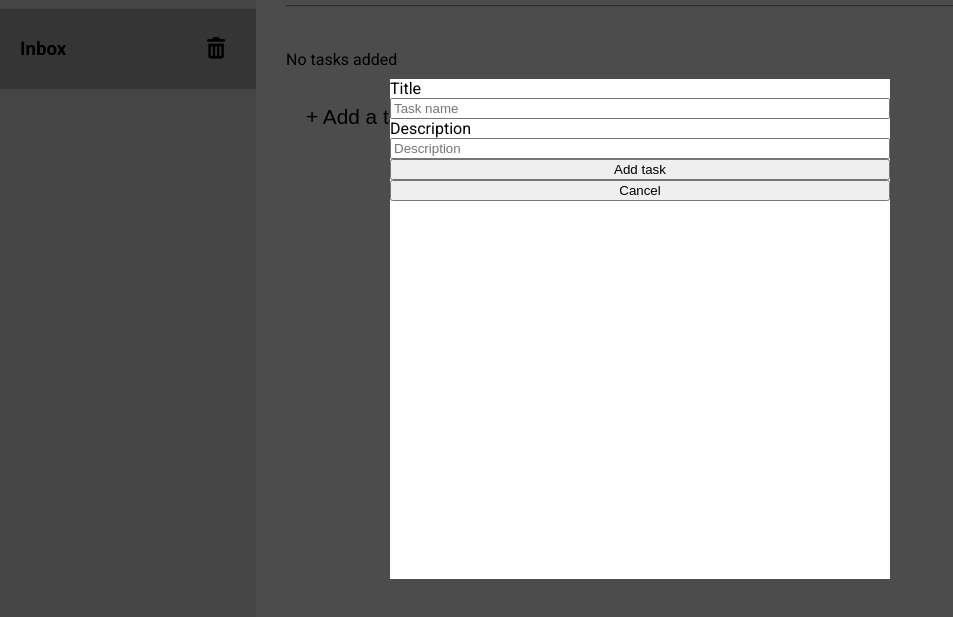
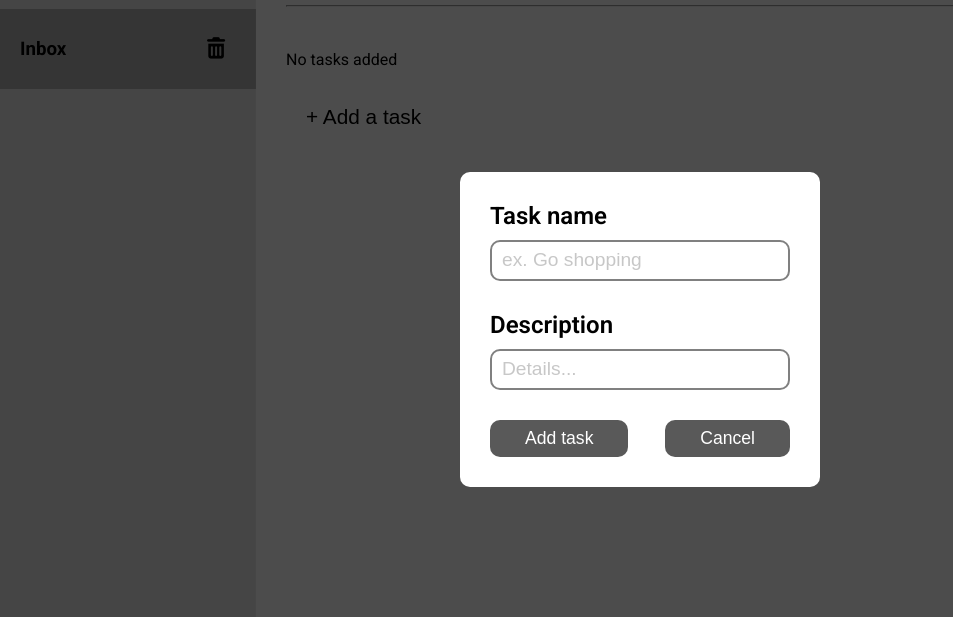
Before and after one commit to ArtemiiHH/todo-list, a website built with webpack: page src/template.html in a window 1280 px wide. Both pictures are taken after a click on the button "+ Add a task". Shown: the part 71-688 px from the top of the page, without its empty margins (0-953 px from the left). Built offline with nearby package versions, Linux system fonts and the light colour scheme.

Commit message:
Style both modules

```diff
--- a/src/styles.css
+++ b/src/styles.css
@@ -179,9 +179,18 @@ h2 {
 .modal-form {
   display: flex;
   flex-direction: column;
-  height: 500px;
-  width: 500px;
+  border-radius: 10px;
+  gap: 30px;
+  padding: 30px;
+  height: auto;
+  width: 300px;
   background-color: white;
+}
+
+.task-input {
+  display: flex;
+  flex-direction: column;
+  gap: 10px;
 }
 
 /* Open modal */
@@ -209,8 +218,11 @@ h2 {
 .project-modal-form {
   display: flex;
   flex-direction: column;
-  height: 100px;
-  width: 200px;
+  border-radius: 10px;
+  gap: 20px;
+  padding: 30px;
+  height: auto;
+  width: 300px;
   background-color: white;
 }
 
@@ -218,3 +230,40 @@ h2 {
 #project-modal.open {
   display: flex;
 }
+
+input {
+  border-radius: 10px;
+  border: solid 2px gray;
+  height: 35px;
+  width: auto;
+  font-size: 1.2rem;
+  padding-left: 10px;
+}
+
+input::placeholder {
+  opacity: 0.4;
+}
+
+label {
+  font-size: 1.5rem;
+  font-weight: 600;
+}
+
+/* Project modal buttons */
+.modal-buttons {
+  display: flex;
+  justify-content: space-between;
+}
+
+.modal-buttons button {
+  background-color: rgb(89, 89, 89);
+  color: white;
+  border-radius: 10px;
+  border: none;
+  padding: 8px 35px;
+  font-size: 1.1rem;
+}
+
+.modal-buttons button:hover {
+  opacity: 0.8;
+}
--- a/src/template.html
+++ b/src/template.html
@@ -22,7 +22,7 @@
       <main id="content">
         <h1 class="project-title">Inbox</h1>
         <hr />
-        <br>
+        <br />
         <div class="todo-list"></div>
         <button class="add-todo-btn">+ Add a task</button>
       </main>
@@ -32,27 +32,37 @@
     <div id="todo-modal">
       <!-- Modal box -->
       <form class="modal-form">
-        <label for="task-title-input">Title</label>
-        <input type="text" id="task-title-input" placeholder="Task name" />
+        <div class="task-input">
+          <label for="task-title-input">Task name</label>
+          <input type="text" id="task-title-input" placeholder="ex. Go shopping" />
+        </div>
 
+        <div class="task-input">
           <label for="task-description-input">Description</label>
           <input
             type="text"
             id="task-description-input"
-          placeholder="Description"
+            placeholder="Details..."
           />
+        </div>
+        <div class="modal-buttons">
           <button class="save-btn">Add task</button>
           <button class="cancel-btn">Cancel</button>
+        </div>
       </form>
     </div>
 
     <!-- Project Modal -->
     <div id="project-modal">
       <form class="project-modal-form">
-        <label for="project-name-input">New Project Name</label>
-        <input type="text" id="project-name-input" placeholder="Name" />
+        <label for="project-name-input">New project name</label>
+        <input type="text" id="project-name-input" placeholder="ex. Project 1" />
+
+        <!-- Project modal buttons -->
+        <div class="modal-buttons">
           <button class="save-project-btn">Add project</button>
           <button class="cancel-project-btn">Cancel</button>
+        </div>
       </form>
     </div>
   </body>
```
Lines whose indentation alone changed are shown as unchanged.
